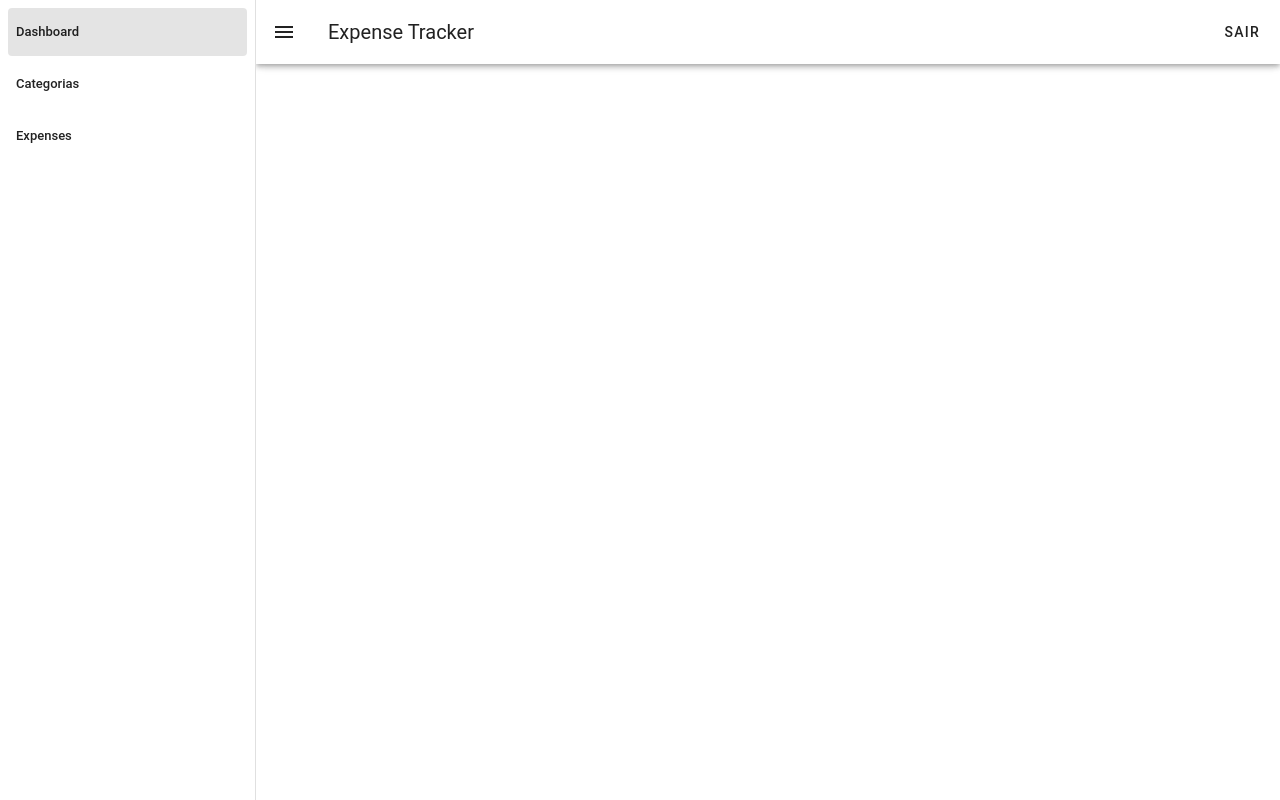
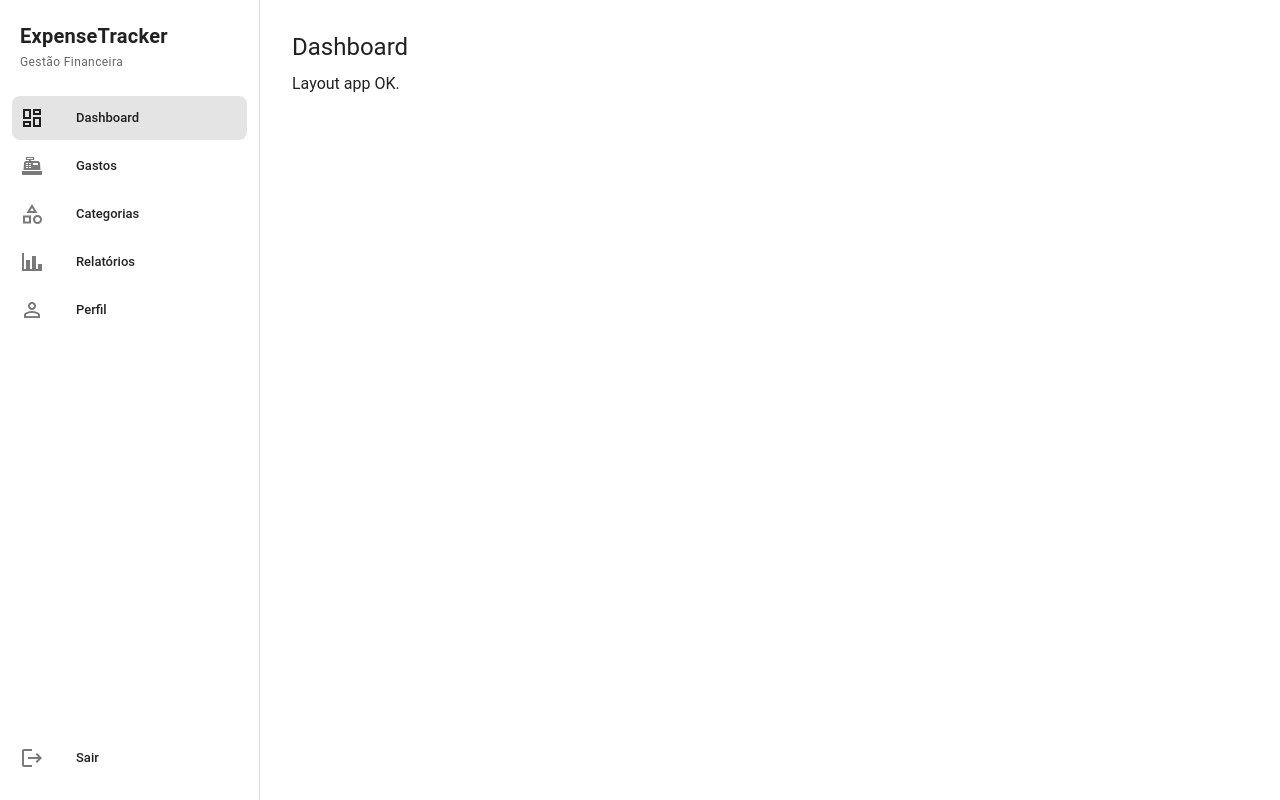
Before and after one commit to Luiz-Loch/ExpenseTracker, a Nuxt app in the folder frontend/: page /app in a window 1280 px wide. Built offline with nearby package versions, Linux system fonts and the light colour scheme.

Commit message:
feat: ajusted aplication layouts

```diff
--- a/frontend/app/layouts/app.vue
+++ b/frontend/app/layouts/app.vue
@@ -1,34 +1,57 @@
 <template>
   <v-app>
-    <v-navigation-drawer v-model="drawer" app>
-      <v-list nav>
-        <v-list-item title="Dashboard" to="/app" />
-        <v-list-item title="Categorias" to="/app/categories" />
-        <v-list-item title="Expenses" to="/app/expenses" />
+    <v-navigation-drawer permanent width="260" class="app-drawer" elevation="0">
+      <div class="drawer-header pa-5 pb-2">
+        <div class="text-h6 font-weight-bold">ExpenseTracker</div>
+        <div class="text-caption text-medium-emphasis">Gestão Financeira</div>
+      </div>
+
+      <v-list nav density="comfortable" class="px-3 mt-2">
+        <v-list-item
+          v-for="item in navItems"
+          :key="item.to"
+          :to="item.to"
+          :prepend-icon="item.icon"
+          :title="item.title"
+          rounded="lg"
+          class="mb-1"
+          active-class="active-nav-item"
+        />
       </v-list>
+
+      <template #append>
+        <v-list nav density="comfortable" class="px-3 mb-2">
+          <v-list-item
+            prepend-icon="mdi-logout"
+            title="Sair"
+            rounded="lg"
+            class="mb-1"
+            @click="logout"
+          />
+        </v-list>
+      </template>
     </v-navigation-drawer>
 
-    <v-app-bar app>
-      <v-app-bar-nav-icon @click="drawer = !drawer" />
-      <v-app-bar-title>Expense Tracker</v-app-bar-title>
-
-      <v-spacer />
-
-      <v-btn variant="text" @click="logout">Sair</v-btn>
-    </v-app-bar>
-
-    <v-main class="pa-6">
-      <slot />
+    <v-main class="main-content">
+      <div class="pa-8">
+        <slot />
+      </div>
     </v-main>
   </v-app>
 </template>
 
 <script setup lang="ts">
-import { ref } from 'vue'
 import { useAuthStore } from '../stores/auth'
 
-const drawer = ref(true)
 const auth = useAuthStore()
+
+const navItems = [
+  { title: 'Dashboard', icon: 'mdi-view-dashboard-outline', to: '/app' },
+  { title: 'Gastos', icon: 'mdi-cash-register', to: '/app/expenses' },
+  { title: 'Categorias', icon: 'mdi-shape-outline', to: '/app/categories' },
+  { title: 'Relatórios', icon: 'mdi-chart-bar', to: '/app/reports' },
+  { title: 'Perfil', icon: 'mdi-account-outline', to: '/app/profile' },
+]
 
 function logout() {
   auth.logout()
--- a/frontend/app/layouts/auth.vue
+++ b/frontend/app/layouts/auth.vue
@@ -1,6 +1,6 @@
 <template>
   <v-app>
-    <v-main class="d-flex align-center justify-center pa-6">
+    <v-main class="d-flex align-center justify-center pa-6 auth-background">
       <div style="width: 100%; max-width: 420px;">
         <slot />
       </div>
```
